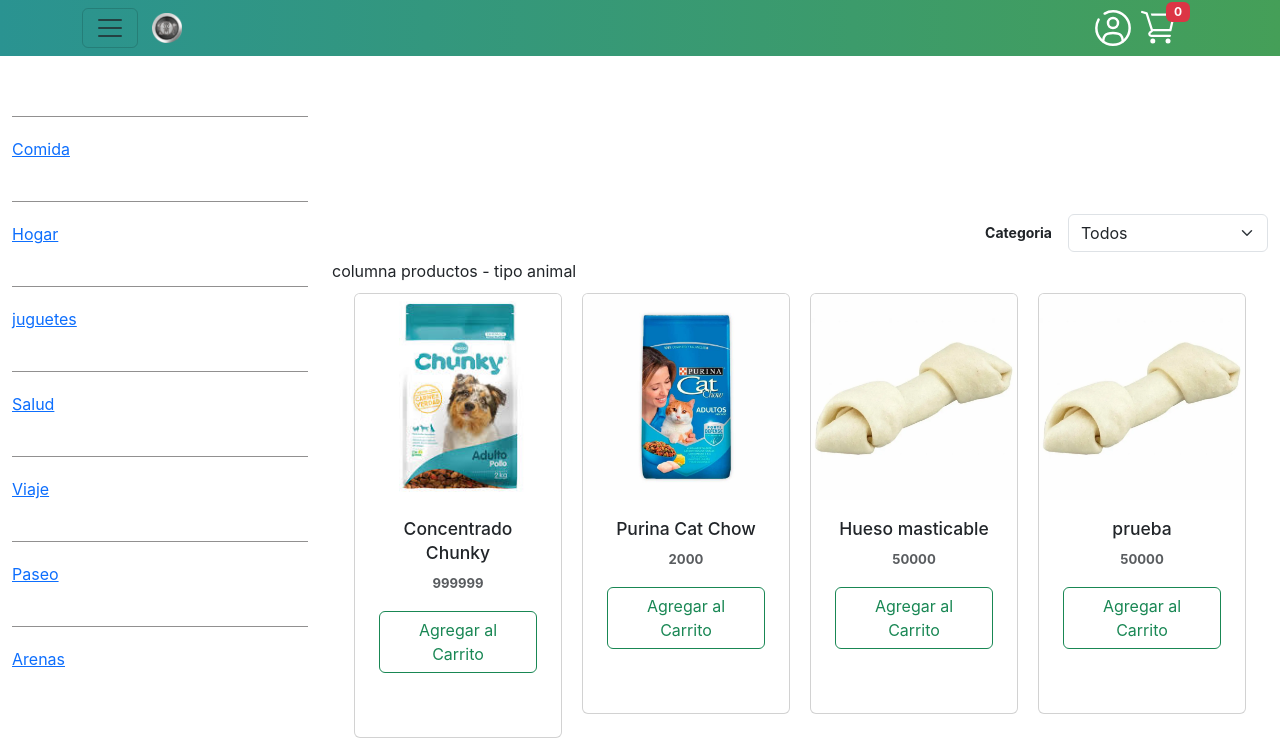
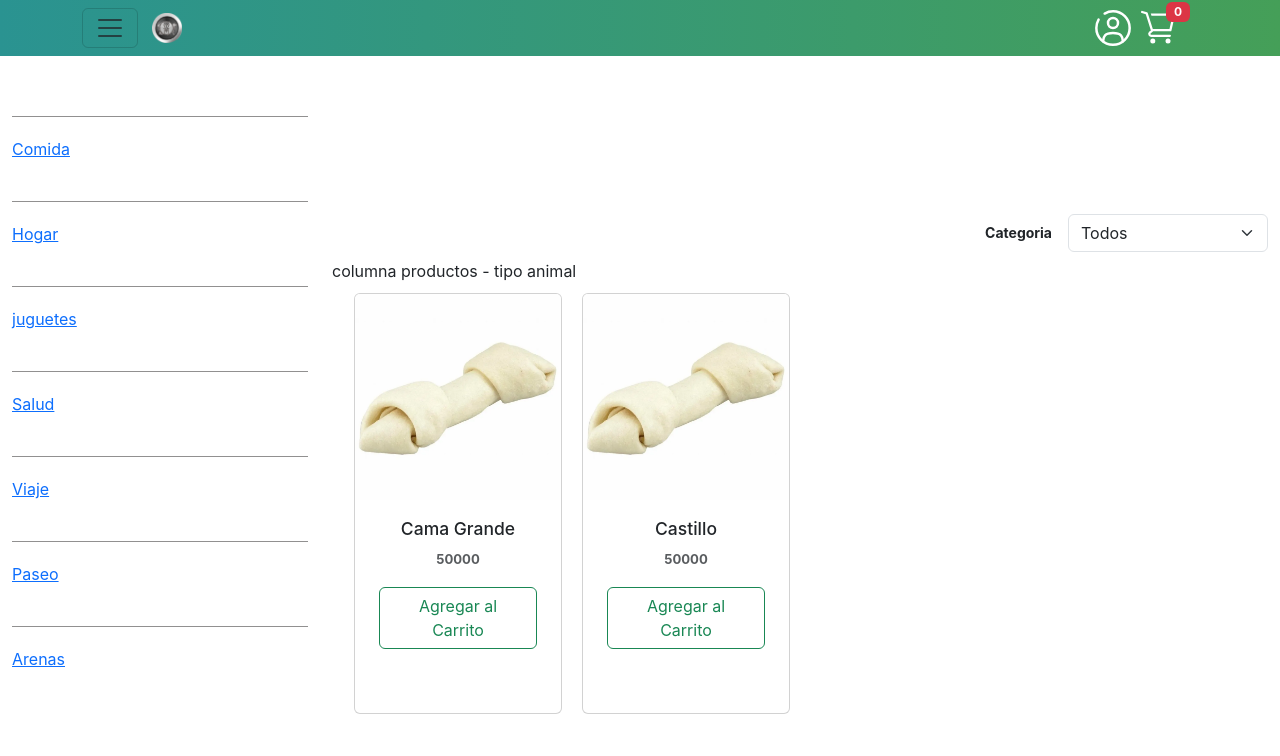
Before and after one commit to Kavaneri/Proyecto-genesis, a React (Create React App) app in the folder proyecto-g/: page /Hogar in a window 1280 px wide. Shown: the top 756 px of the page. Built offline with nearby package versions, Linux system fonts and the light colour scheme.

Commit message:
Implementación filtrado en carga

```diff
--- a/proyecto-g/src/componentes/categoriaArenas.jsx
+++ b/proyecto-g/src/componentes/categoriaArenas.jsx
@@ -4,6 +4,7 @@ import { PRODUCTS } from './productos'
 
 export default function CategoriaArenas() {
   return (
+
     <CategoriaComida baseInfo={PRODUCTS}/>
   )
 }
--- a/proyecto-g/src/componentes/categoriaComida.jsx
+++ b/proyecto-g/src/componentes/categoriaComida.jsx
@@ -1,4 +1,4 @@
-import React, { useContext, useState } from 'react'
+import React, { useContext } from 'react'
 import Container from 'react-bootstrap/Container';
 import Row from 'react-bootstrap/Row';
 import Col from 'react-bootstrap/Col';
@@ -14,12 +14,15 @@ import { Link } from 'react-router-dom';
 import {Toaster, toast} from 'sonner'
 
 
-export default function CategoriaComida({baseInfo}) {
+export default function CategoriaComida({baseInfo, type = "Comida"}) {
     baseInfo = PRODUCTS
+    // type = "Comida"
+    const { agregarProducto, filtrarProductos, handleCategory, preFiltrar} = useContext(ShopContext)
 
-    const { agregarProducto, filtrarProductos, handleCategory, } = useContext(ShopContext)
 
-    const filtrados = filtrarProductos(baseInfo)
+    const primerfiltro = preFiltrar(PRODUCTS, type)
+
+    const filtrados = filtrarProductos(primerfiltro)
     return (
         <>
             <Cabecera />
--- a/proyecto-g/src/componentes/categoriaHogar.jsx
+++ b/proyecto-g/src/componentes/categoriaHogar.jsx
@@ -4,8 +4,8 @@ import { PRODUCTS } from './productos'
 
 export default function CategoriaHogar() {
   return (
-    <div onLoad={() => window.scrollTo({ top: -1000, behavior: "smooth" })}>
-      <CategoriaComida baseInfo={PRODUCTS} />
+    <div>
+      <CategoriaComida baseInfo={PRODUCTS} type={"Hogar"}/>
     </div>
 
   )
--- a/proyecto-g/src/componentes/categoriaJuguetes.jsx
+++ b/proyecto-g/src/componentes/categoriaJuguetes.jsx
@@ -4,8 +4,8 @@ import { PRODUCTS } from './productos'
 
 export default function CategoriaJuguetes() {
   return (
-    <div onLoad={() => window.scrollTo({top: -1000, behavior:"smooth"})}>
-    <CategoriaComida baseInfo={PRODUCTS}/>
+    <div >
+    <CategoriaComida baseInfo={PRODUCTS} type={"Juguete"}/>
     </div>
   )
 }
--- a/proyecto-g/src/componentes/categoriaPaseo.jsx
+++ b/proyecto-g/src/componentes/categoriaPaseo.jsx
@@ -4,8 +4,8 @@ import { PRODUCTS } from './productos'
 
 export default function CategoriaPaseo() {
   return (
-    <div onLoad={() => window.scrollTo({ top: -1000, behavior: "smooth" })}>
-      <CategoriaComida baseInfo={PRODUCTS} />
+    <div >
+      <CategoriaComida baseInfo={PRODUCTS} type={"Paseo"}/>
     </div>
 
   )
--- a/proyecto-g/src/componentes/categoriaSalud.jsx
+++ b/proyecto-g/src/componentes/categoriaSalud.jsx
@@ -4,8 +4,8 @@ import { PRODUCTS } from './productos'
 
 export default function CategoriaSalud() {
   return (
-    <div onLoad={() => window.scrollTo({ top: -1000, behavior: "smooth" })}>
-      <CategoriaComida baseInfo={PRODUCTS} />
+    <div >
+      <CategoriaComida baseInfo={PRODUCTS} type={"Salud"}/>
     </div>
   )
 }
--- a/proyecto-g/src/componentes/categoriaViaje.jsx
+++ b/proyecto-g/src/componentes/categoriaViaje.jsx
@@ -4,8 +4,8 @@ import { PRODUCTS } from './productos'
 
 export default function CategoriaViaje() {
   return (
-    <div onLoad={() => window.scrollTo({top: -1000, behavior:"smooth"})}>
-    <CategoriaComida baseInfo={PRODUCTS} />
+    <div>
+    <CategoriaComida baseInfo={PRODUCTS} type={"Viaje"}/>
     </div>
   )
 }
--- a/proyecto-g/src/componentes/context-shop/context-shop.jsx
+++ b/proyecto-g/src/componentes/context-shop/context-shop.jsx
@@ -17,15 +17,25 @@ export const ShopContextProvider = ({ children }) => {
 
     const [detalleCompra, setDetalleCompra] = useState(getDetalleCompra());
 
+    const preFiltrar = (products, type) =>{
+        return products.filter(product =>{
+            return (
+                product.type === type
+            )
+        })
+    }
+
+
     const [filtro, setFiltro] = useState({
         category: "all"
     })
 
-    const filtrarProductos = (products) => {
+    const filtrarProductos = (products, type) => {
         return products.filter(product => {
             return (
                 filtro.category === "all" ||
-                product.category === filtro.category
+                product.category === filtro.category ||
+                product.type === type
             )
         })
     }
@@ -69,7 +79,7 @@ export const ShopContextProvider = ({ children }) => {
     }
 
 
-    const contextValue = { detalleCompra, agregarProducto, removerProducto, getSubtotalProductos, getCantidadProductos, filtrarProductos, handleCategory, }
+    const contextValue = { detalleCompra, agregarProducto, removerProducto, getSubtotalProductos, getCantidadProductos, filtrarProductos, handleCategory, preFiltrar, }
 
     console.log(detalleCompra)
 
--- a/proyecto-g/src/componentes/productos.js
+++ b/proyecto-g/src/componentes/productos.js
@@ -8,76 +8,86 @@ export const PRODUCTS = [
         productName: "Concentrado Chunky",
         precio: 999999,
         productImage: chunky,
-        category : "Perro"
+        category : "Perro",
+        type: "Comida"
     },
     {
         id: 2,
         productName: "Purina Cat Chow",
         precio: 2000,
         productImage: purina,
-        category : "Gato"
+        category : "Gato",
+        type: "Comida",
     },
     {
         id: 3,
         productName: "Hueso masticable",
         precio: 50000,
         productImage: hueso,
-        category : "Perro"
+        category : "Perro",
+        type: "Arena",
     },
     {
         id: 4,
-        productName: "prueba",
+        productName: "Pasta Antipulgas",
         precio: 50000,
         productImage: hueso,
-        category : "Perro"
+        category : "Perro",
+        type: "Salud",
 
     },
     {
         id: 5,
-        productName: "prueba",
+        productName: "Tusivet",
         precio: 50000,
         productImage: hueso,
-        category : "Perro"
+        category : "Perro",
+        type: "Salud",
 
     },
     {
         id: 6,
-        productName: "prueba",
+        productName: "Caja de transporte",
         precio: 50000,
         productImage: hueso,
-        category : "Gato"
+        category : "Gato",
+        type: "Viaje",
 
     },
     {
         id: 7,
-        productName: "prueba",
+        productName: "Cama Grande",
         precio: 50000,
         productImage: hueso,
-        category : "Gato"
+        category : "Gato",
+        type: "Hogar",
 
     },
     {
         id: 8,
-        productName: "prueba",
+        productName: "Castillo",
         precio: 50000,
         productImage: hueso,
-        category : "Gato"
+        category : "Gato",
+        type: "Hogar",
 
     },
     {
         id: 9,
-        productName: "prueba",
+        productName: "Pelota chillona",
         precio: 50000,
         productImage: hueso,
-        category : "Perro"
+        category : "Perro",
+        type: "Juguete",
 
     },
     {
         id: 10,
-        productName: "prueba",
+        productName: "Correa Grande",
         precio: 50000,
         productImage: hueso,
-        category : "Perro"
+        category : "Perro",
+        type: "Paseo",
 
     },
 
```
